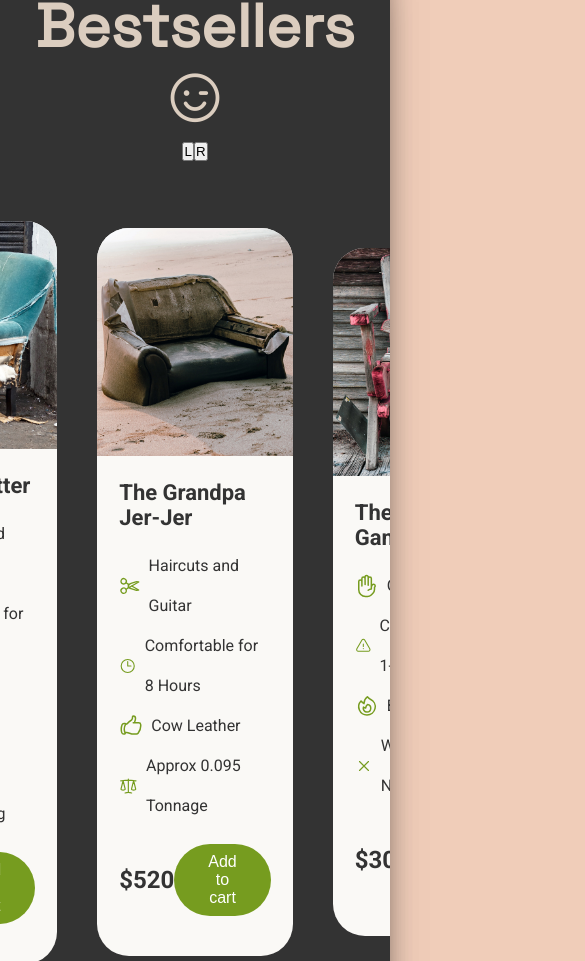
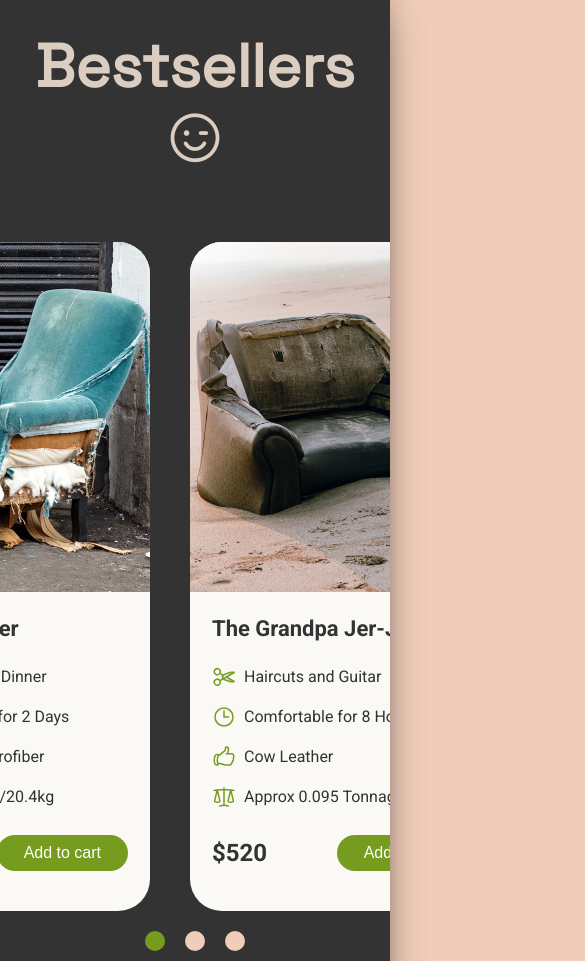
Before and after one commit to tholst952/ugly-chairs, a React (Create React App) app: page / in a window 390 px wide. Shown: the part 1039-2000 px from the top of the page, 585 px wide, since content can reach past the window. Built offline with nearby package versions, Linux system fonts and the light colour scheme; a web font is replaced by a local one.

Commit message:
bestseller section slider wip for mobile widths.  not done.

```diff
--- a/src/bestsellersV2.jsx
+++ b/src/bestsellersV2.jsx
@@ -1,43 +1,14 @@
-import { useState, useRef, useEffect } from "react";
+import { useState } from "react";
 import { bestsellers } from "./bestsellers-data.js";
 
 // The Actual Component
 export default function BestsellersV2() {
   const [selectedImage, setSelectedImage] = useState(null);
-  const trackRef = useRef(null);
-  const [isMobile, setIsMobile] = useState(window.innerWidth <= 767);
+  const [currentSlide, setCurrentSlide] = useState(0);
 
   function handleCardImgClick(imageSrc) {
     setSelectedImage(imageSrc);
   }
-
-  function scrollLeft() {
-    console.log("scrolling left, newb!!");
-    if (trackRef.current) {
-      trackRef.current.scrollBy({
-        left: -trackRef.current.offsetWidth,
-        behavior: "smooth",
-      });
-    }
-  }
-
-  function scrollRight() {
-    if (trackRef.current) {
-      trackRef.current.scrollBy({
-        left: trackRef.current.offsetWidth,
-        behavior: "smooth",
-      });
-    }
-  }
-
-  useEffect(() => {
-    const handleResize = () => {
-      setIsMobile(window.innerWidth <= 767);
-    };
-
-    window.addEventListener("resize", handleResize);
-    return () => window.removeEventListener("resize", handleResize);
-  }, []);
 
   return (
     <div className="wrapper dkbg">
@@ -45,21 +16,15 @@ export default function BestsellersV2() {
         Bestsellers <i className="ph ph-smiley-wink"></i>
       </h2>
 
-      {isMobile && (
-        <div className="carousel-controls">
-          <button className="carousel-btn" onClick={scrollLeft}>
-            L
-          </button>
-          <button className="carousel-btn" onClick={scrollRight}>
-            R
-          </button>
-        </div>
-      )}
-
-      <section
-        className="section-bestsellers bestseller-track"
-        id="bestsellers"
-        ref={trackRef}
+      <section className="section-bestsellers" id="bestsellers">
+        <div
+          className="slider-track"
+          style={{
+            width: `${bestsellers.length * 100}%`,
+            transform: `translateX(-${
+              currentSlide * (100 / bestsellers.length)
+            }%)`,
+          }}
         >
           {bestsellers.map((chair) => (
             <div className="chair-card" key={chair.id}>
@@ -87,6 +52,17 @@ export default function BestsellersV2() {
               </div>
             </div>
           ))}
+        </div>
+
+        <div className="slider-dots">
+          {bestsellers.map((__, index) => (
+            <button
+              key={index}
+              className={`dot ${index === currentSlide ? "active" : ""}`}
+              onClick={() => setCurrentSlide(index)}
+            />
+          ))}
+        </div>
       </section>
 
       {selectedImage && (
--- a/src/index.css
+++ b/src/index.css
@@ -299,13 +299,6 @@ body {
   border: none;
 }
 
-/* Bestseller Carousel for Mobile Widths */
-.bestseller-track {
-  display: flex;
-  /* gap: 2rem; */
-  overflow-x: visible;
-}
-
 /* Modal Overlay Styles for Fullsize Image Display */
 .modal-overlay {
   position: fixed;
--- a/src/media-queries.css
+++ b/src/media-queries.css
@@ -9,6 +9,7 @@
   /* Home Section */
   .section-home {
     gap: 6rem;
+    padding: 2rem 2rem 6rem 2rem;
   }
 
   .home-text {
@@ -26,6 +27,16 @@
   /* Bestsellers Section */
   .section-bestsellers {
     flex-direction: row;
+  }
+
+  .slider-track {
+    display: flex;
+    flex-direction: row;
+    gap: 4rem;
+  }
+
+  .slider-dots {
+    display: none;
   }
 }
 
@@ -63,6 +74,10 @@
   .section-bestsellers {
     flex-direction: row;
   }
+
+  .slider-dots {
+    display: none;
+  }
 }
 
 /* /////////////////////////////// */
@@ -96,23 +111,60 @@
   }
 
   /* Bestsellers Section */
-  .bestseller-track {
-    display: flex;
-    overflow-x: hidden;
-    scroll-snap-type: x mandatory;
-    scroll-behavior: smooth;
-    /* padding: 0 1.5rem; */
-    -webkit-overflow-scrolling: touch;
+  .section-bestsellers {
+    flex-direction: column;
+    overflow: hidden;
+    align-items: center;
+    /* padding: 2rem; */
+    gap: 2rem;
   }
 
-  .chair-card {
-    flex: 0 0 85%;
-    scroll-snap-align: center;
+  .slider-track {
+    display: flex;
+    flex-wrap: nowrap;
+    transition: transform 0.3s ease-in-out;
   }
 
-  .carousel-controls {
+  .slider-dots {
     display: flex;
-    justify-content: center;
+    gap: 2rem;
+  }
+
+  .slider-dots button {
+    cursor: pointer;
+    border-radius: 50%;
+    border: none;
+    padding: 1rem;
+    background-color: #f0cdb9;
+  }
+
+  .slider-dots .dot.active {
+    background-color: #769c1f;
+  }
+
+  /* TESTIMONIAL */
+  .section-testimonial {
+    flex-direction: column;
+    gap: 0;
+  }
+
+  .testimonial {
+    display: flex;
+    flex-direction: row;
+    align-items: center;
+    text-align: left;
+  }
+
+  .testimonial:nth-child(even) {
+    flex-direction: row-reverse;
+  }
+
+  .customer-group-2 .testimonial:nth-child(odd) {
+    flex-direction: row-reverse;
+  }
+
+  .customer-group-2 .testimonial:nth-child(even) {
+    flex-direction: row;
   }
 }
 
@@ -146,7 +198,4 @@
   }
 
   /* Bestsellers Section */
-  /* .section-bestsellers {
-    flex-direction: column;
-  } */
 }
```
Lines whose indentation alone changed are shown as unchanged.
